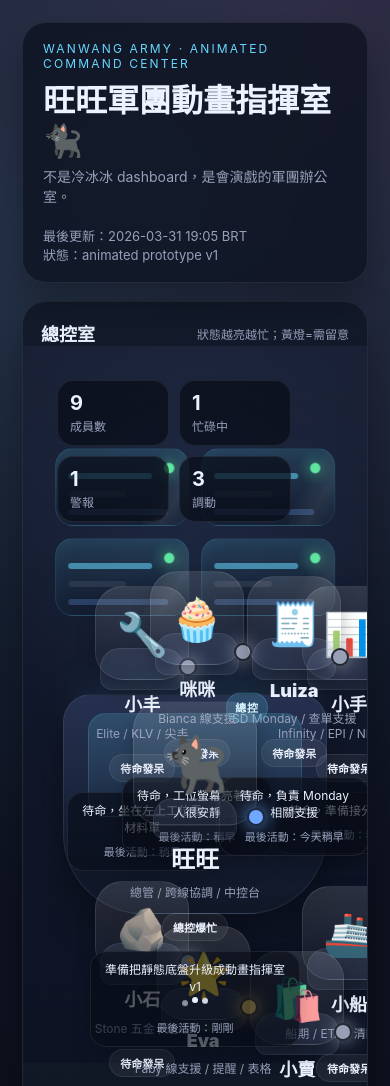
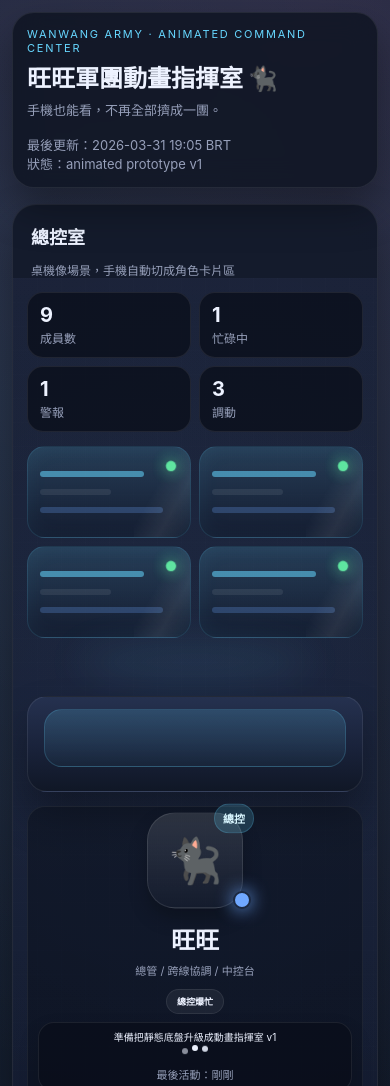
Before and after one commit to orlandoliu1981-creator/wanwanarm, a plain HTML site: page index.html in a window 390 px wide. Shown: the top 1086 px of the page. Drawn offline with Linux system fonts and the light colour scheme.

Commit message:
mobile layout support v1.1

```diff
--- a/index.html
+++ b/index.html
@@ -3,7 +3,7 @@
 <head>
   <meta charset="UTF-8" />
   <meta name="viewport" content="width=device-width, initial-scale=1.0" />
-  <title>旺旺軍團動畫指揮室 v1</title>
+  <title>旺旺軍團動畫指揮室 v1.1</title>
   <style>
     :root {
       --bg: #0a0d16;
@@ -18,7 +18,6 @@
       --green: #63f2a6;
       --yellow: #ffd35e;
       --red: #ff7b7b;
-      --pink: #ff8cd6;
       --shadow: 0 20px 40px rgba(0,0,0,.35);
     }
     * { box-sizing: border-box; }
@@ -32,28 +31,28 @@
         linear-gradient(180deg, #111527 0%, #090b12 100%);
       min-height: 100vh;
     }
-    .wrap { max-width: 1500px; margin: 0 auto; padding: 22px; }
+    .wrap { max-width: 1500px; margin: 0 auto; padding: 16px; }
     .topbar {
-      display: flex; justify-content: space-between; align-items: center; gap: 20px;
-      margin-bottom: 18px; padding: 18px 20px;
-      border: 1px solid var(--line); border-radius: 24px;
+      display: flex; justify-content: space-between; align-items: center; gap: 16px;
+      margin-bottom: 16px; padding: 16px 18px;
+      border: 1px solid var(--line); border-radius: 22px;
       background: rgba(11,16,28,.72); backdrop-filter: blur(14px);
       box-shadow: var(--shadow);
     }
-    .eyebrow { color: var(--cyan); font-size: 12px; letter-spacing: .18em; text-transform: uppercase; }
-    .title { font-size: 32px; font-weight: 900; margin-top: 4px; }
+    .eyebrow { color: var(--cyan); font-size: 11px; letter-spacing: .16em; text-transform: uppercase; }
+    .title { font-size: 30px; font-weight: 900; margin-top: 4px; }
     .subtitle { color: var(--muted); margin-top: 6px; font-size: 14px; }
     .meta { text-align: right; color: var(--muted); font-size: 13px; }
-    .grid { display: grid; grid-template-columns: minmax(0, 1.35fr) minmax(320px, .65fr); gap: 18px; }
+    .grid { display: grid; grid-template-columns: minmax(0, 1.25fr) minmax(300px, .75fr); gap: 16px; }
     .panel {
       border: 1px solid var(--line); border-radius: 24px; background: var(--panel);
       box-shadow: var(--shadow); overflow: hidden;
     }
-    .panel-head { display:flex; justify-content:space-between; align-items:center; padding: 18px 18px 0; }
+    .panel-head { display:flex; justify-content:space-between; align-items:center; padding: 18px 18px 0; gap: 12px; }
     .panel h2 { margin: 0; font-size: 18px; }
     .hint { color: var(--muted); font-size: 12px; }
     .room {
-      position: relative; min-height: 780px; padding: 20px;
+      position: relative; min-height: 780px; padding: 18px;
       background:
         radial-gradient(circle at 50% 15%, rgba(112,168,255,.08), transparent 25%),
         linear-gradient(180deg, rgba(255,255,255,.02), rgba(255,255,255,0) 30%),
@@ -67,28 +66,24 @@
       background-size: 24px 24px;
       opacity: .35; pointer-events: none;
     }
-    .world {
-      position: relative; z-index: 1; min-height: 740px; border-radius: 20px;
-      padding: 16px;
-    }
+    .world { position: relative; z-index: 1; min-height: 740px; border-radius: 20px; padding: 12px; }
     .hud {
       position: absolute; top: 14px; left: 14px; display:flex; gap:10px; flex-wrap:wrap; z-index: 3;
     }
     .mini-stat {
       padding: 10px 12px; border-radius: 16px; background: rgba(9,13,24,.72); border: 1px solid var(--line);
-      min-width: 112px;
+      min-width: 100px;
     }
     .mini-stat b { display:block; font-size: 20px; }
     .mini-stat span { color: var(--muted); font-size: 12px; }
     .screen-wall {
       position: absolute; top: 82px; left: 50%; transform: translateX(-50%);
-      width: min(92%, 950px); height: 140px; display:grid; grid-template-columns: repeat(4,1fr); gap: 12px;
+      width: min(92%, 920px); height: 128px; display:grid; grid-template-columns: repeat(4,1fr); gap: 12px;
     }
     .screen {
       border-radius: 18px; border:1px solid rgba(103,215,255,.15); background:
       linear-gradient(180deg, rgba(103,215,255,.14), rgba(17,24,42,.68));
-      position: relative; overflow: hidden;
-      box-shadow: inset 0 0 22px rgba(103,215,255,.06);
+      position: relative; overflow: hidden; box-shadow: inset 0 0 22px rgba(103,215,255,.06);
     }
     .screen::after {
       content:""; position:absolute; inset:0; background: linear-gradient(120deg, transparent 20%, rgba(255,255,255,.08) 35%, transparent 50%);
@@ -104,56 +99,56 @@
     }
     .central-desk {
       position:absolute; left:50%; top:280px; transform:translateX(-50%);
-      width:min(72%, 620px); height:220px; border-radius: 28px 28px 80px 80px;
+      width:min(70%, 580px); height:210px; border-radius: 28px 28px 80px 80px;
       background: linear-gradient(180deg, #25314f 0%, #19223a 55%, #101726 100%);
       border: 1px solid rgba(255,255,255,.08);
       box-shadow: 0 24px 40px rgba(0,0,0,.32);
     }
     .central-desk::before {
-      content:""; position:absolute; inset: 18px 24px 96px; border-radius: 18px;
+      content:""; position:absolute; inset: 18px 24px 90px; border-radius: 18px;
       background: linear-gradient(180deg, rgba(103,215,255,.18), rgba(103,215,255,.04));
       border:1px solid rgba(103,215,255,.18);
     }
     .table-glow {
       position:absolute; left:50%; top:246px; transform:translateX(-50%);
-      width: 520px; height: 80px; border-radius:50%; background: rgba(103,215,255,.08); filter: blur(18px);
+      width: 500px; height: 80px; border-radius:50%; background: rgba(103,215,255,.08); filter: blur(18px);
     }
     .agent {
-      position:absolute; width: 150px; min-height: 190px; display:flex; flex-direction:column; align-items:center; gap: 10px;
+      position:absolute; width: 136px; min-height: 178px; display:flex; flex-direction:column; align-items:center; gap: 8px;
       text-align:center;
     }
-    .agent.main { width: 210px; min-height: 250px; z-index: 2; }
-    .avatar-wrap { position: relative; width: 94px; height: 94px; }
-    .main .avatar-wrap { width: 124px; height: 124px; }
+    .agent.main { width: 198px; min-height: 230px; z-index: 2; }
+    .avatar-wrap { position: relative; width: 88px; height: 88px; }
+    .main .avatar-wrap { width: 118px; height: 118px; }
     .chair {
       position:absolute; left:50%; bottom:-10px; transform:translateX(-50%);
-      width: 84px; height: 42px; border-radius: 20px 20px 12px 12px; background: rgba(123,145,187,.16);
+      width: 74px; height: 38px; border-radius: 20px 20px 12px 12px; background: rgba(123,145,187,.16);
       border:1px solid rgba(255,255,255,.08);
     }
     .avatar {
       position:absolute; inset:0; border-radius: 28px; display:flex; align-items:center; justify-content:center;
-      font-size: 42px; background: linear-gradient(180deg, rgba(255,255,255,.12), rgba(255,255,255,.02));
+      font-size: 38px; background: linear-gradient(180deg, rgba(255,255,255,.12), rgba(255,255,255,.02));
       border: 1px solid rgba(255,255,255,.1); box-shadow: 0 10px 18px rgba(0,0,0,.26);
       animation: floaty 3.8s ease-in-out infinite;
     }
-    .main .avatar { font-size: 54px; }
+    .main .avatar { font-size: 52px; }
     .main .avatar::after {
-      content:"總控"; position:absolute; top:-10px; right:-12px; font-size:11px; font-weight:800; letter-spacing:.08em;
+      content:"總控"; position:absolute; top:-10px; right:-12px; font-size:11px; font-weight:800;
       padding: 6px 8px; border-radius:999px; background: rgba(103,215,255,.18); color: #d9f7ff; border:1px solid rgba(103,215,255,.2);
     }
     .status-orb {
       position:absolute; width: 18px; height:18px; border-radius:50%; right:-8px; bottom:4px;
       border:2px solid rgba(8,10,18,.8); box-shadow: 0 0 18px currentColor;
     }
-    .agent-name { font-size: 18px; font-weight: 900; }
+    .agent-name { font-size: 17px; font-weight: 900; }
     .main .agent-name { font-size: 24px; }
-    .agent-role { color: var(--muted); font-size: 12px; line-height: 1.35; max-width: 150px; }
+    .agent-role { color: var(--muted); font-size: 11px; line-height: 1.35; max-width: 138px; }
     .bubble {
-      width: 100%; padding: 10px 12px; border-radius: 16px; background: rgba(9,13,24,.66); border:1px solid var(--line);
-      font-size: 12px; line-height: 1.4; box-shadow: 0 10px 20px rgba(0,0,0,.18);
+      width: 100%; padding: 9px 10px; border-radius: 16px; background: rgba(9,13,24,.66); border:1px solid var(--line);
+      font-size: 11px; line-height: 1.35; box-shadow: 0 10px 20px rgba(0,0,0,.18);
     }
     .state-tag {
-      display:inline-flex; align-items:center; gap:6px; margin-top:2px; padding:5px 10px; border-radius: 999px; font-size: 11px; font-weight: 800;
+      display:inline-flex; align-items:center; gap:6px; margin-top:2px; padding:5px 10px; border-radius: 999px; font-size: 10px; font-weight: 800;
       background: rgba(255,255,255,.06); border:1px solid rgba(255,255,255,.08);
     }
     .agent.busy .avatar, .agent.working .avatar { animation-duration: 2.2s; }
@@ -161,25 +156,15 @@
       content:""; position:absolute; inset:-8px; border-radius: 34px; border:1px solid rgba(103,215,255,.14); animation: ring 1.8s infinite;
     }
     .agent.warn .avatar { animation: nervous 1.1s ease-in-out infinite; }
-    .agent.warn .bubble { border-color: rgba(255,211,94,.28); }
-    .agent.idle .avatar { animation-duration: 4.8s; }
-    .typing {
-      display:inline-flex; gap: 4px; align-items:center; justify-content:center; margin-top: 6px;
-    }
-    .typing i {
-      width: 6px; height: 6px; border-radius: 50%; background: currentColor; opacity: .3; animation: typing 1.1s infinite;
-    }
+    .typing { display:inline-flex; gap: 4px; align-items:center; justify-content:center; margin-top: 6px; }
+    .typing i { width: 6px; height: 6px; border-radius: 50%; background: currentColor; opacity: .3; animation: typing 1.1s infinite; }
     .typing i:nth-child(2) { animation-delay: .18s; }
     .typing i:nth-child(3) { animation-delay: .36s; }
     .right-panel { padding: 16px; display:grid; gap: 14px; }
-    .card {
-      padding: 14px; border-radius: 18px; background: var(--panel-soft); border: 1px solid var(--line);
-    }
+    .card { padding: 14px; border-radius: 18px; background: var(--panel-soft); border: 1px solid var(--line); }
     .card h3 { margin: 0 0 10px; font-size: 15px; }
     .task-list, .alert-list { display:grid; gap:10px; }
-    .task-item, .alert-item {
-      padding: 12px; border-radius: 14px; background: rgba(8,12,22,.52); border:1px solid rgba(255,255,255,.06);
-    }
+    .task-item, .alert-item { padding: 12px; border-radius: 14px; background: rgba(8,12,22,.52); border:1px solid rgba(255,255,255,.06); }
     .task-top, .alert-top { display:flex; justify-content:space-between; gap:10px; font-size:12px; color: var(--muted); margin-bottom: 6px; }
     .task-main, .alert-main { font-size: 13px; line-height: 1.45; }
     .legend { display:flex; flex-wrap:wrap; gap: 8px; }
@@ -190,24 +175,62 @@
     .idle .status-orb { color: #98a0b6; background: #98a0b6; }
     .offline .status-orb { color: var(--red); background: var(--red); }
     .tiny { font-size: 11px; color: var(--muted); }
+
     @keyframes floaty { 0%,100% { transform: translateY(0px);} 50% { transform: translateY(-8px);} }
     @keyframes nervous { 0%,100% { transform: translate(0,0);} 25% { transform: translate(-2px,0);} 75% { transform: translate(2px,0);} }
     @keyframes pulse { 0%,100% { transform: scale(1); opacity:1;} 50% { transform: scale(1.2); opacity:.6;} }
     @keyframes typing { 0%,80%,100% { transform: translateY(0); opacity:.3;} 40% { transform: translateY(-5px); opacity:1;} }
     @keyframes ring { 0% { opacity:.6; transform:scale(.98);} 100% { opacity:0; transform:scale(1.15);} }
     @keyframes scan { from { transform: translateX(-120%);} to { transform: translateX(140%);} }
+
     @media (max-width: 1180px) {
       .grid { grid-template-columns: 1fr; }
-      .room { min-height: 980px; }
+      .room { min-height: 840px; }
     }
-    @media (max-width: 860px) {
+
+    @media (max-width: 820px) {
+      .wrap { padding: 12px; }
       .topbar { flex-direction: column; align-items:flex-start; }
       .meta { text-align:left; }
-      .screen-wall { grid-template-columns: repeat(2,1fr); height: 168px; }
-      .central-desk { width: calc(100% - 40px); top: 328px; }
-      .table-glow { top: 300px; width: 82%; }
-      .agent.main { top: 340px !important; }
-      .world { min-height: 1080px; }
+      .title { font-size: 24px; }
+      .subtitle { font-size: 13px; }
+      .panel-head { flex-direction: column; align-items:flex-start; }
+      .room { min-height: auto; padding: 14px; }
+      .world { min-height: auto; padding: 0; display: flex; flex-direction: column; gap: 14px; }
+      .hud, .screen-wall, .central-desk, .table-glow { position: relative; left: auto; top: auto; transform: none; width: 100%; }
+      .hud { inset: auto; display: grid; grid-template-columns: repeat(2, minmax(0,1fr)); gap: 8px; }
+      .mini-stat { min-width: 0; }
+      .screen-wall { grid-template-columns: repeat(2, minmax(0,1fr)); height: auto; }
+      .screen { min-height: 92px; }
+      .central-desk { height: 96px; border-radius: 20px; }
+      .central-desk::before { inset: 12px 16px 24px; }
+      .table-glow { height: 40px; width: 70%; margin: -10px auto 0; }
+      #agents-layer {
+        position: relative; display: grid; grid-template-columns: repeat(2, minmax(0,1fr)); gap: 12px; padding-bottom: 4px;
+      }
+      .agent {
+        position: relative !important; left: auto !important; top: auto !important; transform: none !important;
+        width: 100%; min-height: auto; padding: 10px; border-radius: 18px; background: rgba(8,12,22,.42); border: 1px solid rgba(255,255,255,.06);
+      }
+      .agent.main {
+        grid-column: 1 / -1; order: -1; width: 100%;
+      }
+      .avatar-wrap { width: 74px; height: 74px; }
+      .main .avatar-wrap { width: 96px; height: 96px; }
+      .avatar { font-size: 30px; }
+      .main .avatar { font-size: 44px; }
+      .chair { display:none; }
+      .agent-role { max-width: none; }
+      .bubble { font-size: 10px; padding: 8px 9px; }
+      .state-tag { font-size: 9px; }
+      .task-top, .alert-top, .task-main, .alert-main { font-size: 12px; }
+    }
+
+    @media (max-width: 480px) {
+      #agents-layer { grid-template-columns: 1fr; }
+      .hud { grid-template-columns: 1fr 1fr; }
+      .screen-wall { grid-template-columns: 1fr 1fr; gap: 8px; }
+      .topbar { padding: 14px; }
     }
   </style>
 </head>
@@ -217,7 +240,7 @@
       <div>
         <div class="eyebrow">Wanwang Army · Animated Command Center</div>
         <div class="title">旺旺軍團動畫指揮室 🐈‍⬛</div>
-        <div class="subtitle">不是冷冰冰 dashboard，是會演戲的軍團辦公室。</div>
+        <div class="subtitle">手機也能看，不再全部擠成一團。</div>
       </div>
       <div class="meta">
         <div id="meta-updated">更新中…</div>
@@ -229,7 +252,7 @@
       <section class="panel">
         <div class="panel-head">
           <h2>總控室</h2>
-          <div class="hint">狀態越亮越忙；黃燈=需留意</div>
+          <div class="hint">桌機像場景，手機自動切成角色卡片區</div>
         </div>
         <div class="room">
           <div class="world">
@@ -250,7 +273,7 @@
       <aside class="panel">
         <div class="panel-head">
           <h2>任務 / 警報面板</h2>
-          <div class="hint">右邊保留 operational value</div>
+          <div class="hint">維持 operational value</div>
         </div>
         <div class="right-panel">
           <div class="card">
@@ -282,19 +305,17 @@
   <script>
     const stateLabel = { busy: '總控爆忙', working: '正在上工', warn: '黃燈觀察', idle: '待命發呆', offline: '離線' };
     const stateClass = { busy: 'busy', working: 'working', warn: 'warn', idle: 'idle', offline: 'offline' };
-
     const positions = {
       main: { left: '50%', top: '330px', transform: 'translateX(-50%)' },
-      elite: { left: '8%', top: '220px' },
-      infinity: { left: '76%', top: '220px' },
-      stone: { left: '8%', top: '515px' },
-      shipping: { left: '76%', top: '520px' },
-      faby: { left: '28%', top: '560px' },
-      ecommerce: { left: '59%', top: '585px' },
-      bianca: { left: '26%', top: '205px' },
-      luiza: { left: '58%', top: '210px' }
+      elite: { left: '6%', top: '220px' },
+      infinity: { left: '78%', top: '220px' },
+      stone: { left: '6%', top: '525px' },
+      shipping: { left: '78%', top: '525px' },
+      faby: { left: '26%', top: '560px' },
+      ecommerce: { left: '58%', top: '575px' },
+      bianca: { left: '24%', top: '210px' },
+      luiza: { left: '60%', top: '210px' }
     };
-
     function hudStats(data) {
       const busy = data.agents.filter(a => ['busy','working'].includes(a.state)).length;
       const warns = data.agents.filter(a => a.state === 'warn').length;
@@ -305,19 +326,12 @@
         { value: data.dispatches.length, label: '調動' }
       ];
     }
-
     function renderHud(data) {
-      document.getElementById('hud').innerHTML = hudStats(data).map(item => `
-        <div class="mini-stat"><b>${item.value}</b><span>${item.label}</span></div>
-      `).join('');
+      document.getElementById('hud').innerHTML = hudStats(data).map(item => `<div class="mini-stat"><b>${item.value}</b><span>${item.label}</span></div>`).join('');
     }
-
     function typingMarkup(state) {
-      return ['busy','working','warn'].includes(state)
-        ? '<span class="typing" aria-hidden="true"><i></i><i></i><i></i></span>'
-        : '';
+      return ['busy','working','warn'].includes(state) ? '<span class="typing" aria-hidden="true"><i></i><i></i><i></i></span>' : '';
     }
-
     function agentMarkup(agent) {
       const cls = stateClass[agent.state] || 'idle';
       const pos = positions[agent.id] || { left: '50%', top: '50%' };
@@ -338,28 +352,14 @@
             ${typingMarkup(agent.state)}
             <div class="tiny" style="margin-top:8px;">最後活動：${agent.lastActivity}</div>
           </div>
-        </div>
-      `;
+        </div>`;
     }
-
     function dispatchMarkup(item) {
-      return `
-        <div class="task-item">
-          <div class="task-top"><span>${item.time}</span><span>${item.status}</span></div>
-          <div class="task-main"><b>${item.from}</b> → <b>${item.to}</b><br>${item.task}</div>
-        </div>
-      `;
+      return `<div class="task-item"><div class="task-top"><span>${item.time}</span><span>${item.status}</span></div><div class="task-main"><b>${item.from}</b> → <b>${item.to}</b><br>${item.task}</div></div>`;
     }
-
     function alertMarkup(item) {
-      return `
-        <div class="alert-item">
-          <div class="alert-top"><span>${item.type}</span><span>${item.status}</span></div>
-          <div class="alert-main"><b>${item.target}</b><br>${item.detail}</div>
-        </div>
-      `;
+      return `<div class="alert-item"><div class="alert-top"><span>${item.type}</span><span>${item.status}</span></div><div class="alert-main"><b>${item.target}</b><br>${item.detail}</div></div>`;
     }
-
     fetch('./data/army.json')
       .then(r => r.json())
       .then(data => {
```
